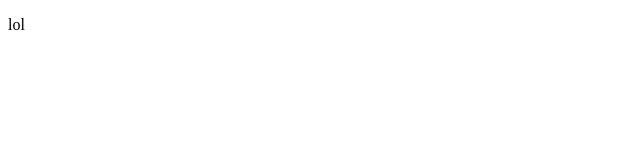
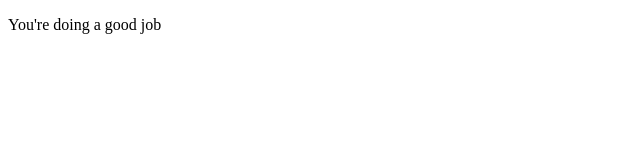
Before and after one commit to recnepspencer/git-one, a plain HTML site: page index.html in a window 1280 px wide. Shown: the whole page, without its empty margins (0-640 px from the left). Drawn offline with Linux system fonts and the light colour scheme.

Commit message:
chaned the p in index.html

```diff
--- a/index.html
+++ b/index.html
@@ -9,7 +9,7 @@
 <body>
     <div>
         <p>
-            lol
+            You're doing a good job
         </p>
     </div>
 </body>
```
Also changed, not shown: feature-a.js (line endings or trailing spaces).
